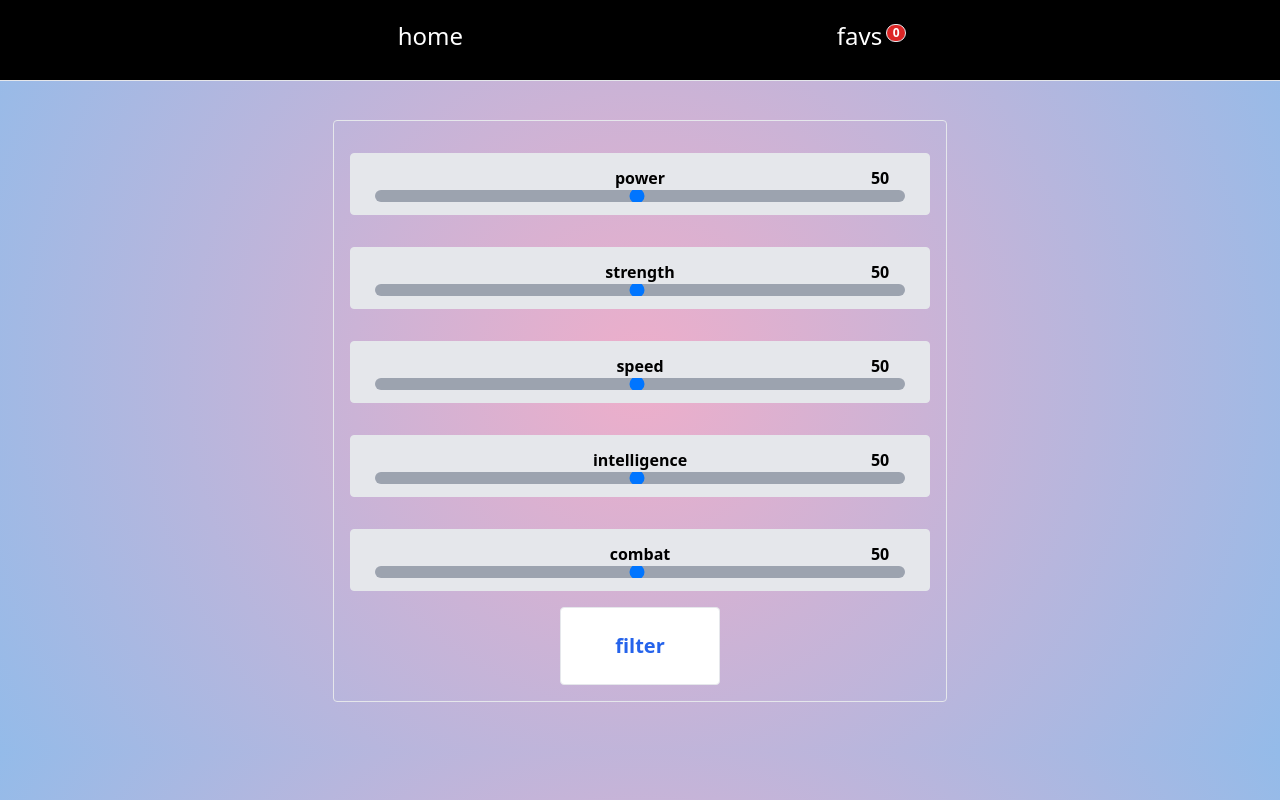
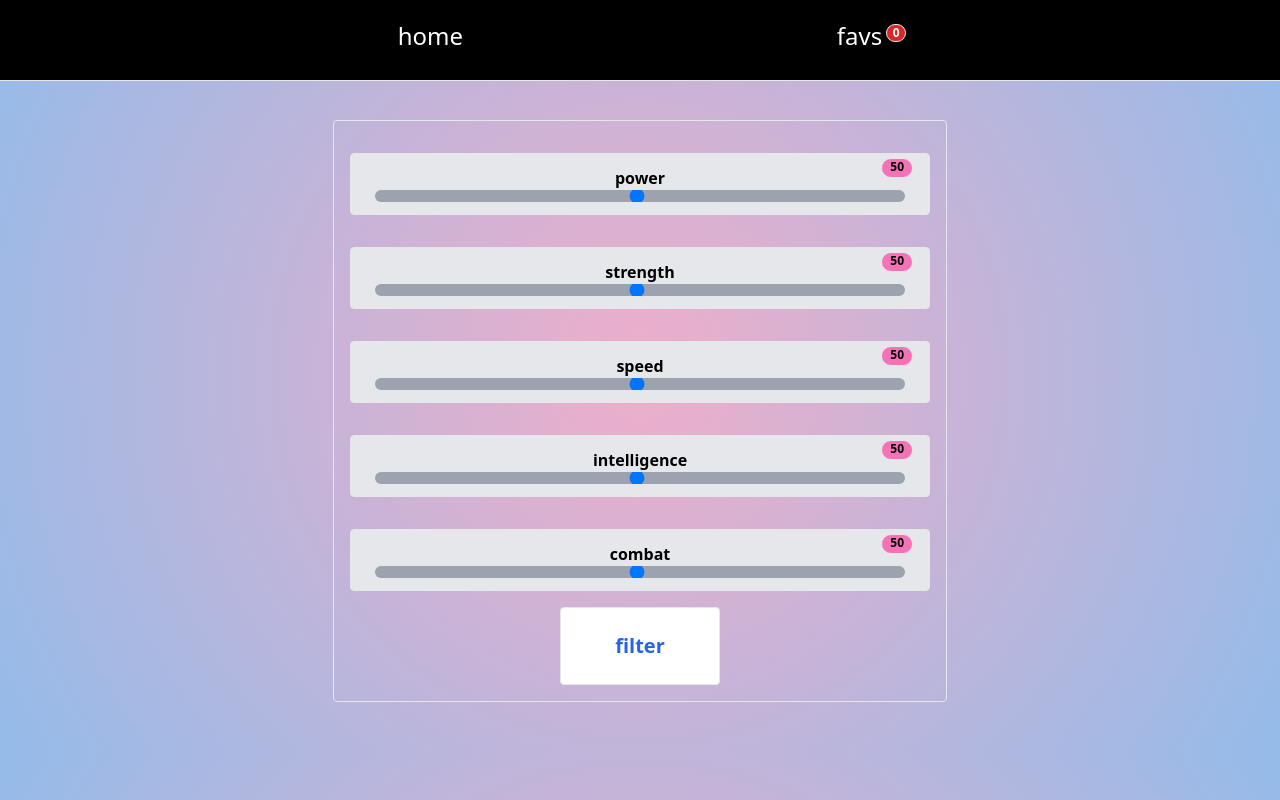
Before and after one commit to stefanm3000/superhero-mobx-tailwind-app, a React (Create React App) app: page /filter in a window 1280 px wide. Built offline with nearby package versions, Linux system fonts and the light colour scheme.

Commit message:
imrove styles

```diff
--- a/src/components/filter-heroes/index.jsx
+++ b/src/components/filter-heroes/index.jsx
@@ -23,7 +23,7 @@ const FilterHeroes = () => {
           step="1"
           onChange={handleChange}
         ></input>
-        <div className="absolute right-4 top-0 font-semibold rounded-full py-3 px-6">
+        <div className="absolute right-4 top-1 font-semibold text-xs w-8 h-5 text-center bg-pink-400 rounded-full border text-black">
           {num}
         </div>
       </div>
```
